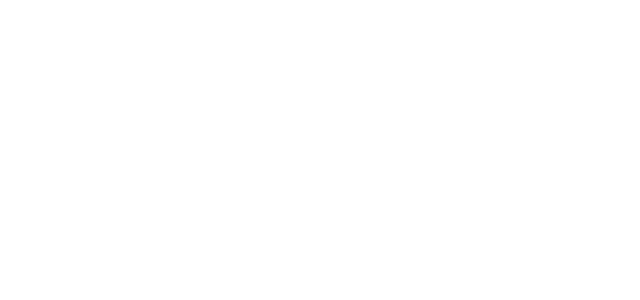
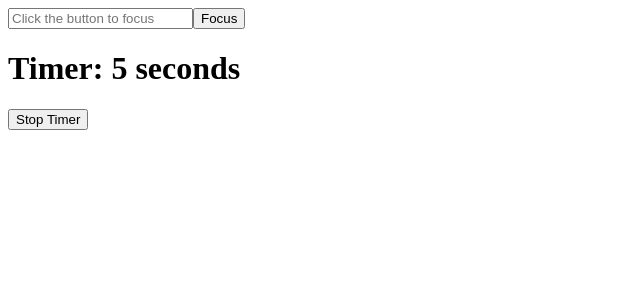
Before and after one commit to nipunrajk/React-learn, a React (Vite) app: page / in a window 1280 px wide. Shown: the top 300 px of the page, without its empty margins (0-640 px from the left). Built offline with nearby package versions, Linux system fonts and the light colour scheme.

Commit message:
UseRefHook challange

```diff
--- a/src/App.jsx
+++ b/src/App.jsx
@@ -1,7 +1,14 @@
 import React from "react";
+import FocusInput from "./component/FocusInput";
+import Timer from "./component/Timer";
 
 function App() {
-  return <div></div>;
+  return (
+    <div>
+      <FocusInput />
+      <Timer />
+    </div>
+  );
 }
 
 export default App;
--- /dev/null
+++ b/src/component/FocusInput.jsx
@@ -0,0 +1,24 @@
+import React, { useRef } from "react";
+
+const FocusInput = () => {
+  const inputRef = useRef(null);
+
+  const focusInput = () => {
+    if (inputRef.current) {
+      inputRef.current.focus();
+    }
+  };
+
+  return (
+    <div>
+      <input
+        type='text'
+        ref={inputRef}
+        placeholder='Click the button to focus'
+      />
+      <button onClick={focusInput}>Focus</button>
+    </div>
+  );
+};
+
+export default FocusInput;
--- /dev/null
+++ b/src/component/Timer.jsx
@@ -0,0 +1,27 @@
+import React, { useRef, useEffect, useState } from "react";
+
+function Timer() {
+  const [count, setCount] = useState(0);
+
+  const intervalRef = useRef(null);
+
+  useEffect(() => {
+    intervalRef.current = setInterval(() => {
+      setCount((prev) => prev + 1);
+    }, 1000);
+    return () => {
+      clearInterval(intervalRef.current);
+    };
+  }, []);
+
+  return (
+    <div>
+      <h1>Timer: {count} seconds</h1>
+      <button onClick={() => clearInterval(intervalRef.current)}>
+        Stop Timer
+      </button>
+    </div>
+  );
+}
+
+export default Timer;
```
